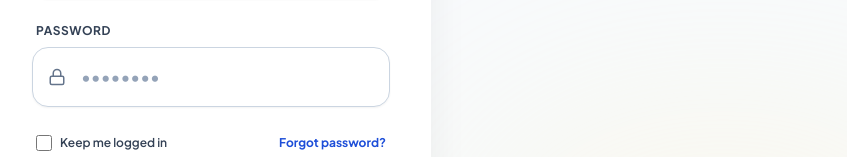
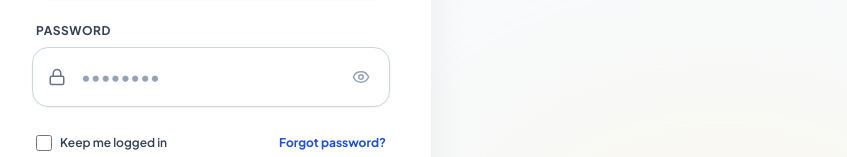
Before and after one commit to Abhijeet0848/Society-maintenance, a React (Vite) app in the folder client/: page /login in a window 1280 px wide. Shown: the part 407-564 px from the top of the page, without its empty margins (429-1276 px from the left). Built offline with nearby package versions, Linux system fonts and the light colour scheme; no server answers.

Commit message:
Add password visibility toggle button to login and register fields

```diff
--- a/client/src/pages/LoginPage.tsx
+++ b/client/src/pages/LoginPage.tsx
@@ -1,12 +1,13 @@
 import React, { useState } from 'react';
 import { useNavigate, Link } from 'react-router-dom';
-import { Shield, Lock, Mail, Users, HardHat, ArrowRight } from 'lucide-react';
+import { Shield, Lock, Mail, Users, HardHat, ArrowRight, Eye, EyeOff } from 'lucide-react';
 import { resolveApiUrl } from '../services/api';
 
 export const LoginPage = () => {
   const [isAdminLogin, setIsAdminLogin] = useState(false);
   const [email, setEmail] = useState('');
   const [password, setPassword] = useState('');
+  const [showPassword, setShowPassword] = useState(false);
   const [loading, setLoading] = useState(false);
   const [error, setError] = useState('');
   const navigate = useNavigate();
@@ -119,14 +120,22 @@ export const LoginPage = () => {
               <div className="relative flex items-center">
                 <Lock className="absolute left-4 text-slate-500 pointer-events-none" size={18} />
                 <input
-                  type="password"
+                  type={showPassword ? 'text' : 'password'}
                   placeholder="••••••••"
                   value={password}
                   onChange={(e) => setPassword(e.target.value)}
                   autoComplete="new-password"
-                  className="w-full pl-12 pr-4 py-4 bg-white border border-slate-300 focus:bg-white focus:border-blue-600 focus:ring-4 focus:ring-blue-500/15 rounded-2xl text-slate-900 transition-all font-semibold placeholder:text-slate-400 outline-none shadow-sm"
+                  className="w-full pl-12 pr-12 py-4 bg-white border border-slate-300 focus:bg-white focus:border-blue-600 focus:ring-4 focus:ring-blue-500/15 rounded-2xl text-slate-900 transition-all font-semibold placeholder:text-slate-400 outline-none shadow-sm"
                   required
                 />
+                <button
+                  type="button"
+                  onClick={() => setShowPassword(!showPassword)}
+                  className="absolute right-4 text-slate-400 hover:text-slate-700 transition-colors p-1 focus:outline-none"
+                  aria-label={showPassword ? "Hide password" : "Show password"}
+                >
+                  {showPassword ? <EyeOff size={18} /> : <Eye size={18} />}
+                </button>
               </div>
             </div>
 
--- a/client/src/pages/RegisterPage.tsx
+++ b/client/src/pages/RegisterPage.tsx
@@ -1,11 +1,13 @@
 import React, { useState, useEffect } from 'react';
 import { useNavigate, Link } from 'react-router-dom';
-import { Mail, Lock, User, Building, MapPin, ArrowRight, HardHat, Users, Key, Sparkles } from 'lucide-react';
+import { Mail, Lock, User, Building, MapPin, ArrowRight, HardHat, Users, Key, Sparkles, Eye, EyeOff } from 'lucide-react';
 import { resolveApiUrl } from '../services/api';
 
 export const RegisterPage = () => {
   const [isAdminRegister, setIsAdminRegister] = useState(false);
   const [adminCount, setAdminCount] = useState<number | null>(null);
+  const [showPassword, setShowPassword] = useState(false);
+  const [showAdminKey, setShowAdminKey] = useState(false);
   const [formData, setFormData] = useState({
     name: '',
     email: '',
@@ -202,14 +204,22 @@ export const RegisterPage = () => {
                      <Key className="absolute left-4 text-amber-600 pointer-events-none" size={17} />
                      <input
                        name="adminKey"
-                       type="password"
+                       type={showAdminKey ? 'text' : 'password'}
                        placeholder="••••••••"
                        value={formData.adminKey}
                        onChange={handleChange}
                        autoComplete="new-password"
-                       className="w-full pl-11 pr-4 py-3.5 bg-white border border-slate-300 focus:bg-white focus:border-amber-600 focus:ring-4 focus:ring-amber-500/15 rounded-2xl text-slate-900 transition-all font-semibold text-sm outline-none shadow-sm"
+                       className="w-full pl-11 pr-11 py-3.5 bg-white border border-slate-300 focus:bg-white focus:border-amber-600 focus:ring-4 focus:ring-amber-500/15 rounded-2xl text-slate-900 transition-all font-semibold text-sm outline-none shadow-sm"
                        required
                      />
+                     <button
+                       type="button"
+                       onClick={() => setShowAdminKey(!showAdminKey)}
+                       className="absolute right-3.5 text-slate-400 hover:text-slate-700 transition-colors p-1 focus:outline-none"
+                       aria-label={showAdminKey ? "Hide admin key" : "Show admin key"}
+                     >
+                       {showAdminKey ? <EyeOff size={16} /> : <Eye size={16} />}
+                     </button>
                    </div>
                  </div>
                )}
@@ -238,14 +248,22 @@ export const RegisterPage = () => {
                 <Lock className="absolute left-4 text-slate-500 pointer-events-none" size={17} />
                 <input
                   name="password"
-                  type="password"
+                  type={showPassword ? 'text' : 'password'}
                   placeholder="••••••••"
                   value={formData.password}
                   onChange={handleChange}
                   autoComplete="new-password"
-                  className="w-full pl-11 pr-4 py-3.5 bg-white border border-slate-300 focus:bg-white focus:border-blue-600 focus:ring-4 focus:ring-blue-500/15 rounded-2xl text-slate-900 transition-all font-semibold text-sm outline-none shadow-sm"
+                  className="w-full pl-11 pr-11 py-3.5 bg-white border border-slate-300 focus:bg-white focus:border-blue-600 focus:ring-4 focus:ring-blue-500/15 rounded-2xl text-slate-900 transition-all font-semibold text-sm outline-none shadow-sm"
                   required
                 />
+                <button
+                  type="button"
+                  onClick={() => setShowPassword(!showPassword)}
+                  className="absolute right-3.5 text-slate-400 hover:text-slate-700 transition-colors p-1 focus:outline-none"
+                  aria-label={showPassword ? "Hide password" : "Show password"}
+                >
+                  {showPassword ? <EyeOff size={16} /> : <Eye size={16} />}
+                </button>
               </div>
             </div>
 
```
